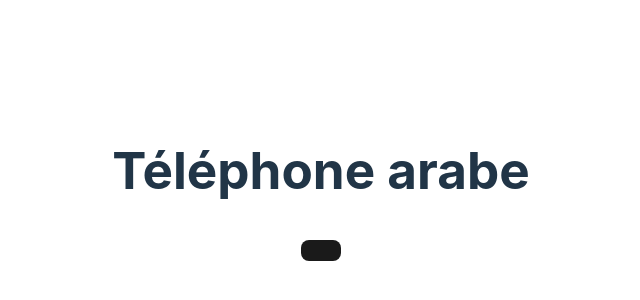
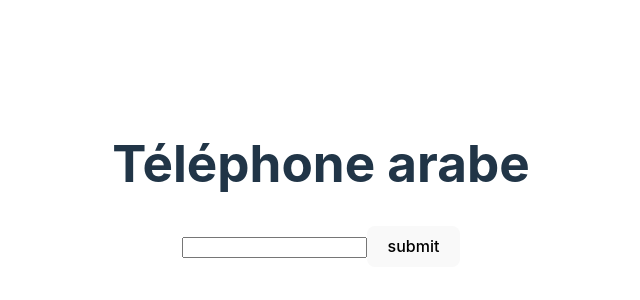
Before and after one commit to mathieuneyret/pwa-vue-arabic-phone, a Vue app: page / in a window 1280 px wide. Shown: the part 216-516 px from the top of the page, without its empty margins (319-959 px from the left). Built offline with nearby package versions, Linux system fonts and the light colour scheme.

Commit message:
Speech text input

```diff
--- a/src/components/PhoneArabic.vue
+++ b/src/components/PhoneArabic.vue
@@ -1,7 +1,10 @@
 <script setup lang="ts">
+import { ref } from "vue";
+
+const text = ref("");
 
 function playSpeechSynthesis() {
-  let utterance = new SpeechSynthesisUtterance("Hello world!");
+  let utterance = new SpeechSynthesisUtterance(text.value);
   speechSynthesis.speak(utterance);
 }
 
@@ -9,7 +12,10 @@ function playSpeechSynthesis() {
 
 <template>
   <h1>Téléphone arabe</h1>
-  <button @click="playSpeechSynthesis"></button>
+  <form @submit.prevent="playSpeechSynthesis">
+    <input v-model="text" type="text" />
+    <button type="submit">submit</button>
+  </form>
 </template>
 
 <style scoped>
--- a/src/style.css
+++ b/src/style.css
@@ -75,4 +75,7 @@ button:focus-visible {
   a:hover {
     color: #747bff;
   }
+  button {
+    background-color: #f9f9f9;
+  }
 }
```
